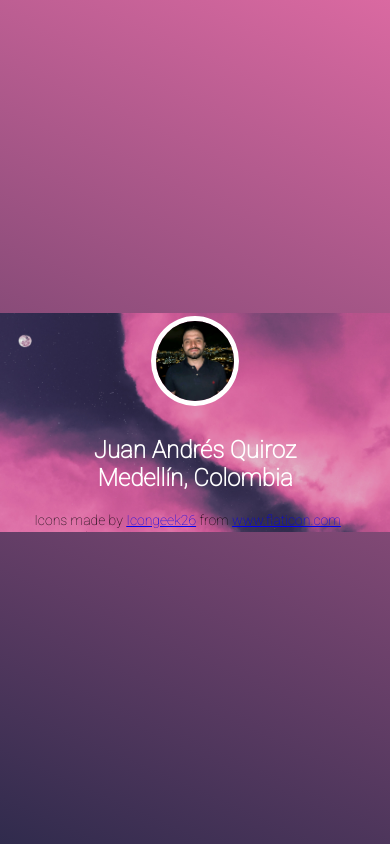
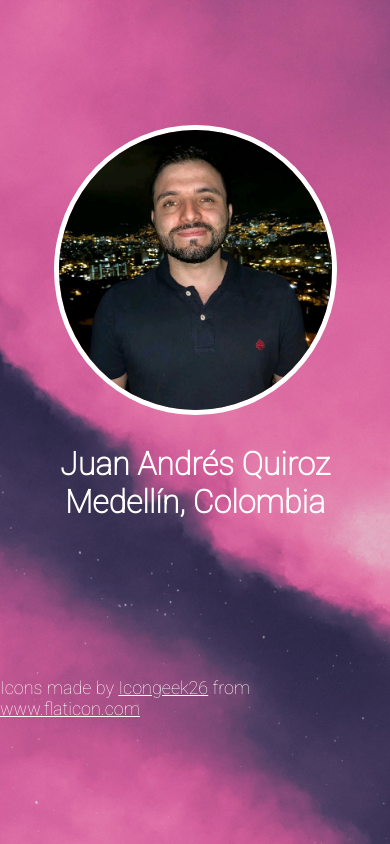
Before and after one commit to juanan150/juanan150.github.io, a plain HTML site: page index.html in a window 390 px wide. Drawn offline with Linux system fonts and the light colour scheme.

Commit message:
se agrega responsive

```diff
--- a/assets/css/main.css
+++ b/assets/css/main.css
@@ -26,7 +26,7 @@ body {
     background-size: contain;
 }
 
-.main--photo {
+.main__photo {
     display: flex;
     align-items: center;
     justify-content: center;
@@ -34,7 +34,7 @@ body {
     margin-bottom: 30px;
 }
 
-.main--photo img {
+.main__photo img {
     width: 100%;
     border-radius: 50%;
     border-style: solid;
@@ -42,7 +42,7 @@ body {
     border-color: white;
 }
 
-.main--info {
+.main__info {
     display: flex;
     align-items: center;
     justify-content: center;
@@ -51,9 +51,46 @@ body {
     color: white;
 }
 
-.main--footer {
+.main__footer {
     font-size: 14px;
     margin-top: 5%;
     padding-right: 15px;
-    ;
+    color: white;
 }
+
+.main__footer a {
+    color: white;
+    text-decoration: none;
+}
+
+.main__footer a:hover {
+    text-decoration: underline;
+}
+
+
+@media only screen and (max-width: 600px) {
+    .main {
+        width: 600px;
+        height: 100vh;
+        object-fit: cover;
+        background-size: cover;
+    }
+
+    .main__photo {
+        width: 70%
+    }
+
+    .main__info {
+        font-size: 32px;
+    }
+
+    .main__footer {
+        font-size: 18px;
+        margin-top: 40%;
+        padding: 0;
+    }
+
+    .main__footer a {
+        text-decoration: underline;
+    }
+}
--- a/index.html
+++ b/index.html
@@ -16,10 +16,10 @@
 
 <body>
     <main class="main">
-        <div class="main--photo">
+        <div class="main__photo">
             <img src="/assets/img/fotomia.png" alt="my photo">
         </div>
-        <div class="main--info">
+        <div class="main__info">
             <p>
                 <strong>
                     Juan Andrés Quiroz
@@ -28,7 +28,7 @@
                 </strong>
             </p>
         </div>
-        <div class="main--footer">
+        <div class="main__footer">
             <div>Icons made by <a href="https://www.flaticon.com/authors/icongeek26" title="Icongeek26">Icongeek26</a>
                 from <a href="https://www.flaticon.com/" title="Flaticon">www.flaticon.com</a></div>
         </div>
```
